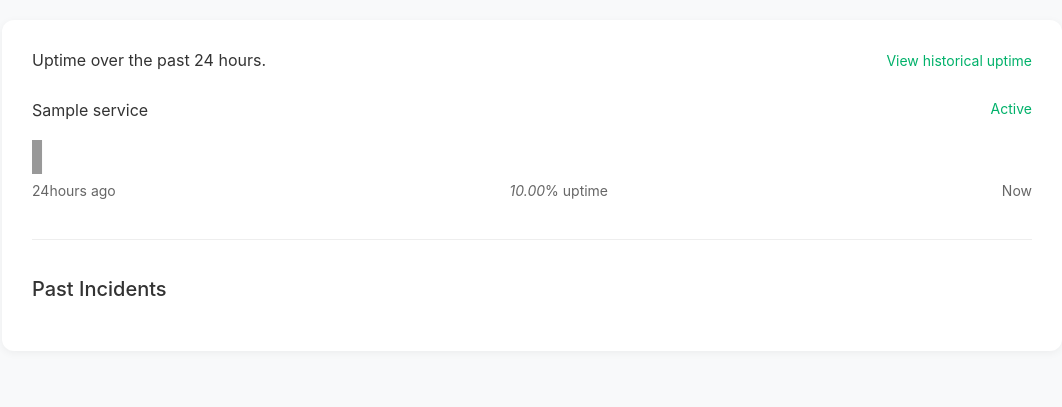
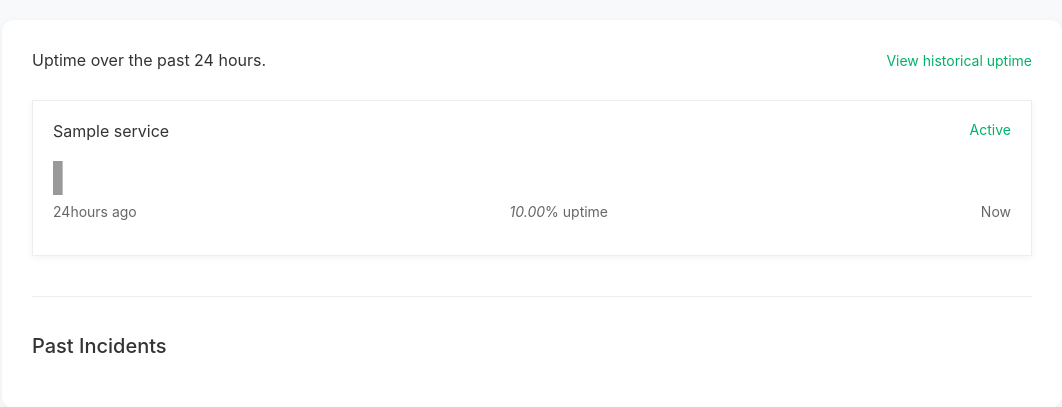
Before and after one commit to greatbody/status-checker, a Flask app: template app/templates/index.html in a window 1280 px wide. Shown: the top 407 px of the page, without its empty margins (108-1170 px from the left). Run offline with Flask 2, Linux system fonts and the light colour scheme; the template is opened without the code that fills it: most values are stand-ins (such as "Sample title", 1, 10 or a date in 2020).

Commit message:
Update index.html styles for improved layout and aesthetics
- Adjusted padding and background color of the component container for better visual appeal.
- Commented out the margin-bottom property to refine spacing.
- Added box-shadow and border for enhanced separation of components.

```diff
--- a/app/templates/index.html
+++ b/app/templates/index.html
@@ -45,8 +45,12 @@
         }
 
         .component-container {
-            margin-bottom: 40px;
-            padding: 0;
+            /* margin-bottom: 40px; */
+            padding: 20px;
+            background: white;
+            /* border-radius: 8px; */
+            box-shadow: 0 2px 8px rgba(0,0,0,0.05);
+            border: 1px solid #eee;
         }
 
         .component-inner-container {
```
